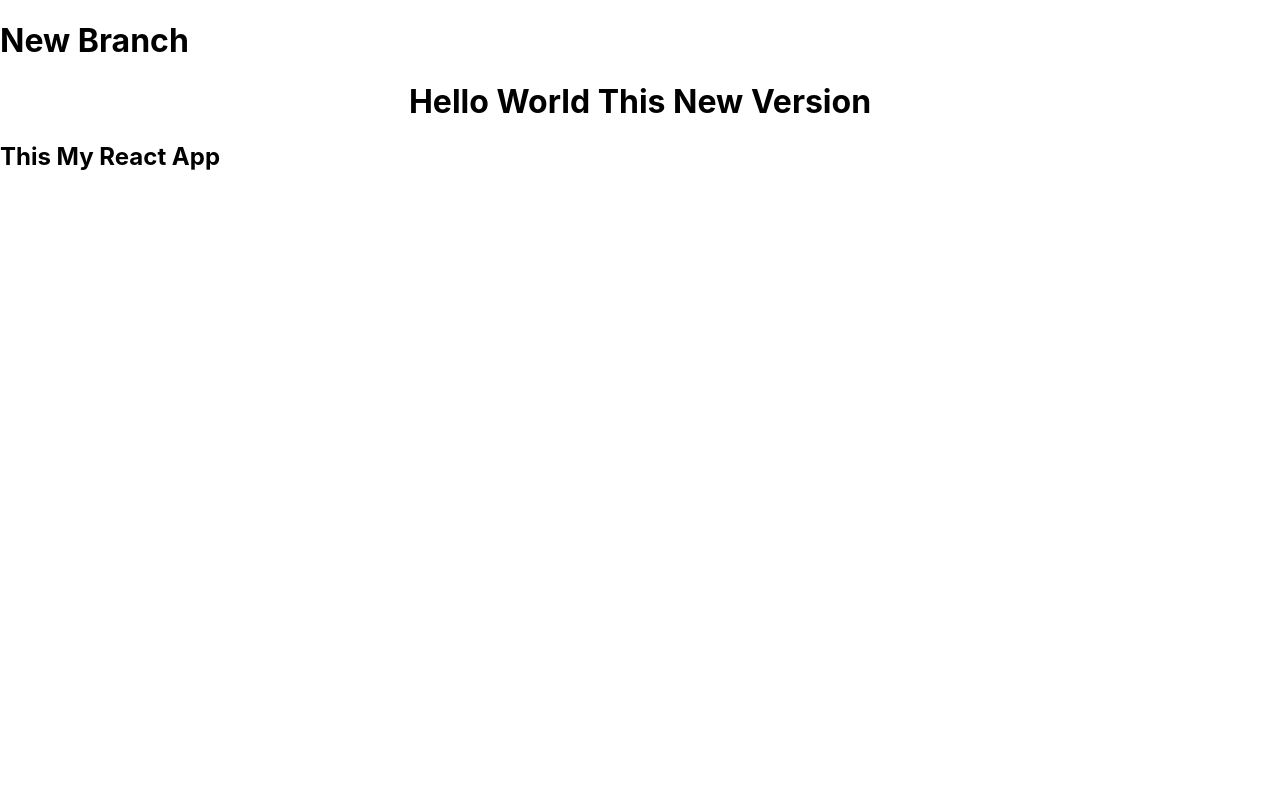
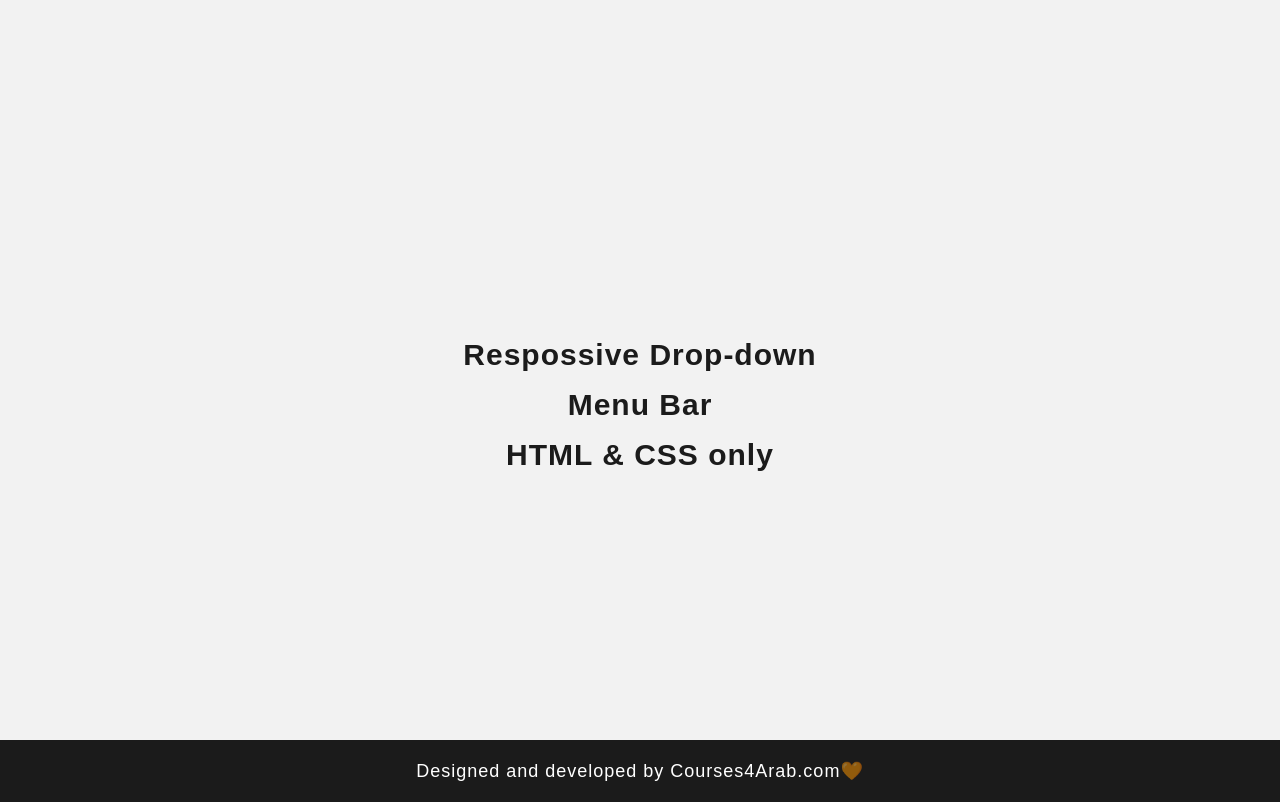
Before and after one commit to AhmedRagep/blog-first, a React (Create React App) app: page / in a window 1280 px wide. Built offline with nearby package versions, Linux system fonts and the light colour scheme.

Commit message:
move code html and css to react

```diff
--- /dev/null
+++ b/public/animation.css
@@ -0,0 +1,106 @@
+
+ /* ==============================
+     Animation for bigger screen
+=============================== */
+
+@keyframes down{
+    0%{
+        transform: translateY(-100px);
+    }
+
+    100%{
+        transform: translateY(0);
+    }
+}
+
+
+header{
+    animation: down 1s 1;
+}
+
+ h1{
+     animation: ltr 2s 1;
+
+ }
+
+
+
+@keyframes ltr{
+    0%{
+        transform: translateX(-100px);
+        color: cyan;
+    }
+
+50%{
+    transform: translateX(150px);
+}
+
+
+
+70%{
+    transform: translateX(-150px);
+}
+
+    100%{
+        transform: translateX(0);
+    }
+}
+
+
+
+.sub-ul, .sub-sub-ul{
+    animation: hoverrr 1s 1;
+}
+
+@keyframes hoverrr{
+
+
+0%{
+    opacity: 0;
+}
+
+100%{
+opacity: 1;
+}
+
+
+}
+
+
+span{
+    animation: heart 2s infinite linear;
+}
+
+@keyframes heart{
+    0%, 100%{
+opacity: 0;
+    }
+
+    50%{
+opacity: 1;
+    }
+}
+
+
+/* ==============================
+     Animation for mobile
+=============================== */
+
+
+.show-on-click, .sub-div, .sub-sub-div{
+    animation: move 1s 1;
+}
+
+@keyframes move{
+    0%{
+        transform: translateX(100px);
+    }
+
+    50%{
+        transform: translateX(-100px);
+    }
+
+    100%{
+        transform: translateX(0);
+    }
+}
--- a/public/index.html
+++ b/public/index.html
@@ -10,34 +10,25 @@
       content="Web site created using create-react-app"
     />
     <link rel="apple-touch-icon" href="%PUBLIC_URL%/logo192.png" />
-    <!--
-      manifest.json provides metadata used when your web app is installed on a
-      user's mobile device or desktop. See https://developers.google.com/web/fundamentals/web-app-manifest/
-    -->
+
     <link rel="manifest" href="%PUBLIC_URL%/manifest.json" />
-    <!--
-      Notice the use of %PUBLIC_URL% in the tags above.
-      It will be replaced with the URL of the `public` folder during the build.
-      Only files inside the `public` folder can be referenced from the HTML.
 
-      Unlike "/favicon.ico" or "favicon.ico", "%PUBLIC_URL%/favicon.ico" will
-      work correctly both with client-side routing and a non-root public URL.
-      Learn how to configure a non-root public URL by running `npm run build`.
-    -->
     <title>React App</title>
+    <link rel="stylesheet" href="style.css" />
+    <link rel="stylesheet" href="animation.css" />
+    <link
+      rel="stylesheet"
+      href="https://cdnjs.cloudflare.com/ajax/libs/font-awesome/5.15.1/css/all.min.css"
+    />
+    <link
+      rel="stylesheet"
+      href="mobile-screen.css"
+      media="(max-width: 800px)"
+    />
   </head>
   <body>
     <noscript>You need to enable JavaScript to run this app.</noscript>
     <div id="root"></div>
-    <!--
-      This HTML file is a template.
-      If you open it directly in the browser, you will see an empty page.
 
-      You can add webfonts, meta tags, or analytics to this file.
-      The build step will place the bundled scripts into the <body> tag.
-
-      To begin the development, run `npm start` or `yarn start`.
-      To create a production bundle, use `npm run build` or `yarn build`.
-    -->
   </body>
 </html>
--- /dev/null
+++ b/public/mobile-screen.css
@@ -0,0 +1,111 @@
+.show-when-mobile {
+  display: block;
+}
+
+.hide-when-mobile {
+  display: none;
+}
+
+/* ====================================
+    1. Font Awesom hamburger menu
+======================================= */
+.absolute {
+  position: absolute;
+  top: 0;
+  right: 10px;
+}
+
+input {
+  display: none;
+}
+
+.fa-bars {
+  font-size: 30px;
+  transform: scaleX(1.4);
+}
+
+
+.fas{
+  position: absolute;
+  right: 10vw;
+}
+
+/* ====================================
+    2. show on click
+======================================= */
+
+.show-on-click {
+  display: none;
+  border-top: 2px solid black;
+}
+
+#burger:checked + .show-on-click {
+  display: block;
+}
+
+label{
+  font-size: 22px;
+  /* border: 2px solid red; */
+  display: block;
+  padding: 20px;
+}
+
+label:hover,
+.fa-bars:hover,
+.sub-div li a:hover,
+
+label:hover .fas
+
+{
+  color: cyan;
+  letter-spacing: 2px;
+}
+
+.sub-div li a{
+
+  display: block;
+}
+
+.main-div{
+  border-bottom: 2px solid black;
+}
+
+/* ====================================
+    3. sub of div
+======================================= */
+
+.sub-div {
+  display: none;
+}
+
+#html:checked + .sub-div,
+#css:checked + .sub-div,
+#js:checked + .sub-div {
+  display: block;
+}
+
+
+.sub-div li{
+  font-size: 17px;
+  padding: 10px 0 10px 35px;
+}
+
+
+
+/* ====================================
+    3. sub sub of css
+======================================= */
+.sub-sub-div{
+  display: none;
+  margin-top: 17px;
+}
+
+#mini:checked + .sub-sub-div{
+  display: block;
+}
+
+
+.mini-projects{
+  padding: 0;
+  font-size: 17px;
+}
--- /dev/null
+++ b/public/style.css
@@ -0,0 +1,179 @@
+/* =============
+ table of contents
+===============
+
+0. global styles
+1. ul class .flex
+      1.1 sub HTML + css + JavaScript
+      1.2 sub sub of CSS
+
+
+2. main & footer
+3. header of mobile
+
+*/
+
+/* ===============
+   0. global style
+================ */
+
+* {
+  margin: 0;
+  padding: 0;
+  color: white;
+
+  font-family: sans-serif;
+
+  text-decoration: none;
+  list-style: none;
+
+  letter-spacing: 1px;
+}
+
+html {
+  box-sizing: border-box;
+  background-color: #f2f2f2;
+}
+
+*,
+*:before,
+*:after {
+  box-sizing: inherit;
+}
+
+header {
+  background-color: #1b1b1b;
+}
+
+h1 {
+  padding: 20px;
+  font-size: 25px;
+}
+
+/* ===============
+   1.  ul class .flex
+================ */
+
+.hide-when-mobile {
+  display: flex;
+  justify-content: space-around;
+}
+
+.flex {
+  display: flex;
+}
+
+.main-list {
+  padding: 20px;
+  font-size: 19px;
+  position: relative;
+}
+
+.main-link {
+  padding: 8px 15px;
+}
+
+.main-link:hover {
+  color: cyan;
+  box-shadow: 0 0 5px cyan;
+  border-radius: 5px;
+}
+
+/* =======================================
+   1.1 sub HTML + css + JavaScript
+======================================== */
+
+.sub-ul {
+  display: none;
+
+  position: absolute;
+  top: 69px;
+  left: -15px;
+  border-top: 1px solid cyan;
+
+  background-color: #1b1b1b;
+
+  border-radius: 5px;
+  padding: 5px;
+
+  width: 155px;
+}
+
+.sub-of-js {
+  left: 10px;
+}
+
+.sub-ul li {
+  padding: 8px 0;
+  font-size: 17px;
+  border-bottom: 1px solid black;
+}
+
+.sub-ul li a:hover {
+  color: cyan;
+  font-weight: bold;
+}
+
+.main-list:hover .sub-ul {
+  display: block;
+}
+
+/* =======================================
+   1.2 sub sub of CSS
+======================================== */
+
+.sub-sub-ul {
+  position: absolute;
+  top: 80px;
+  left: 153px;
+
+  border-top: 1px solid cyan;
+
+  background-color: #1b1b1b;
+
+  border-radius: 5px;
+  padding: 5px;
+
+  width: 150px;
+
+  display: none;
+}
+
+.mini-projects:hover .sub-sub-ul {
+  display: block;
+}
+
+
+/* ==================
+    2. main & footer
+===================== */
+main{
+  color: #1b1b1b;
+
+  height: calc(100vh - 128.64px);
+
+  font-size: 30px;
+  font-weight: bold;
+  line-height: 50px;
+
+  display: flex;
+  justify-content: center;
+  align-items: center;
+
+  text-align: center;
+}
+
+footer{
+  background-color: #1b1b1b;
+
+  padding: 20px 0;
+  text-align: center;
+  font-size: 18px;
+}
+
+/* ==================
+    3. header of mobile
+===================== */
+.show-when-mobile {
+  display: none;
+}
--- a/src/App.js
+++ b/src/App.js
@@ -4,9 +4,141 @@
 function App() {
   return (
     <>
-      <h1>New Branch</h1>
-      <h1 className="title">Hello World This New Version</h1>
-      <h2>This My React App</h2>
+      <header className="hide-when-mobile">
+        <h1>Courses 4 Arab</h1>
+        <ul className="flex">
+          <li className="main-list">
+            <a className="main-link" href="#">
+              HTML
+            </a>
+            <ul className="sub-ul">
+              <li>
+                <a href>Full Course</a>
+              </li>
+              <li>
+                <a href>Crash Course</a>
+              </li>
+              <li>
+                <a href>learn in 1h</a>
+              </li>
+            </ul>
+          </li>
+          <li className="main-list">
+            <a className="main-link" href="#">
+              CSS
+            </a>
+            <ul className="sub-ul">
+              <li>
+                <a href>Full Course</a>
+              </li>
+              <li>
+                <a href>CSS Examples</a>
+              </li>
+              <li className="mini-projects">
+                <a href>mini projects&nbsp; + </a>
+                <ul className="sub-sub-ul">
+                  <li>
+                    <a href>project 1</a>
+                  </li>
+                  <li>
+                    <a href>project 2</a>
+                  </li>
+                  <li>
+                    <a href>project 3</a>
+                  </li>
+                </ul>
+              </li>
+            </ul>
+          </li>
+          <li className="main-list">
+            <a className="main-link" href="#">
+              JavaScript
+            </a>
+            <ul className="sub-ul sub-of-js">
+              <li>
+                <a href>coming soon🔥</a>
+              </li>
+            </ul>
+          </li>
+        </ul>
+      </header>
+      <header className="show-when-mobile">
+        <h1>Courses 4 Arab</h1>
+        <label className="absolute" htmlFor="burger">
+          <i className="fas fa-bars" />
+        </label>
+        <input id="burger" type="checkbox" />
+        <div className="show-on-click">
+          <div className="main-div">
+            <label htmlFor="html">
+              HTML <i className="fas fa-plus" />
+            </label>
+            <input id="html" type="checkbox" />
+            <ul className="sub-div">
+              <li>
+                <a href>Full Course</a>
+              </li>
+              <li>
+                <a href>Crash Course</a>
+              </li>
+              <li>
+                <a href>learn in 1h</a>
+              </li>
+            </ul>
+          </div>
+          <div className="main-div">
+            <label htmlFor="css">
+              CSS <i className="fas fa-plus" />
+            </label>
+            <input id="css" type="checkbox" />
+            <ul className="sub-div">
+              <li>
+                <a href>Full Course</a>
+              </li>
+              <li>
+                <a href>CSS Examples</a>
+              </li>
+              <li>
+                <label className="mini-projects" htmlFor="mini">
+                  mini projects <i className="fas fa-plus" />
+                </label>
+                <input id="mini" type="checkbox" />
+                <ul className="sub-sub-div">
+                  <li>
+                    <a href>project 1</a>
+                  </li>
+                  <li>
+                    <a href>project 2</a>
+                  </li>
+                  <li>
+                    <a href>project 3</a>
+                  </li>
+                </ul>
+              </li>
+            </ul>
+          </div>
+          <div className="main-div">
+            <label htmlFor="js">
+              JavaScript <i className="fas fa-plus" />
+            </label>
+            <input id="js" type="checkbox" />
+            <ul className="sub-div">
+              <li>
+                <a href>coming soon🔥</a>
+              </li>
+            </ul>
+          </div>
+        </div>
+      </header>
+      <main>
+        Respossive Drop-down <br />
+        Menu Bar <br />
+        HTML &amp; CSS only
+      </main>
+      <footer>
+        Designed and developed by Courses4Arab.com
+        <span>🧡</span>
+      </footer>
     </>
   );
 }
```
